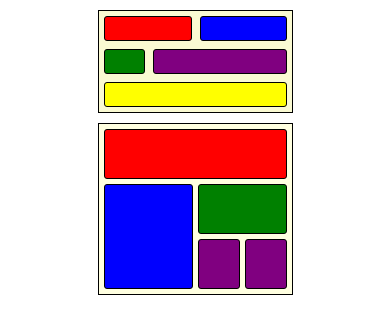
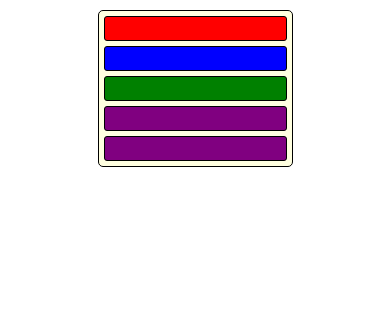
Before and after one commit to Ali-Web-Dev-48135/fsw-100, a plain HTML site: page week5/AssignmentTwo/index.html in a window 390 px wide. Drawn offline with Linux system fonts and the light colour scheme.

Commit message:
FSW-100_Week_6_Flex_Box_02

```diff
--- a/week5/AssignmentTwo/index.html
+++ b/week5/AssignmentTwo/index.html
@@ -15,12 +15,12 @@
         <div class="purple"></div>
         <div class="yellow"></div>
     </div>
-    <div class="grid-container-two">
+    <!-- <div class="grid-container-two">
         <div class="redTwo"></div>
         <div class="blueTwo"></div>
         <div class="greenTwo"></div>
         <div class="purpleTwo"></div>
         <div class="purpleTwo"></div>
-    </div>
+    </div> -->
 </body>
 </html>
--- a/week5/AssignmentTwo/styles.css
+++ b/week5/AssignmentTwo/styles.css
@@ -4,54 +4,9 @@
   box-sizing: border-box;
 }
 
+/* Styles For The Second Image Demonstration */
+@media (min-width: 768px) {
   .grid-container {
-  display: grid;
-  grid-template-areas:
-    "redBox redBox blueBox blueBox"
-    "greenBox purpleBox purpleBox purpleBox"
-    "yellowBox yellowBox yellowBox yellowBox";
-  border: 1px solid black;
-  padding: 5px 5px;
-  grid-gap: 8px;
-  width: 50%;
-  margin: 10px auto;
-  background-color: lightgoldenrodyellow;
-}
-
-.grid-container div {
-  height: 25px;
-  border: 0.5px solid black;
-  border-radius: 3px;
-}
-
-.red {
-  background-color: red;
-  grid-area: redBox;
-}
-
-.blue {
-  background-color: blue;
-  grid-area: blueBox;
-}
-
-.green {
-  background-color: green;
-  grid-area: greenBox;
-}
-
-.purple {
-  background-color: purple;
-  grid-area: purpleBox;
-}
-
-.yellow {
-  background-color: yellow;
-  grid-area: yellowBox;
-}
-
-/* Styles For The Second Image Demonstration */
-
-.grid-container-two {
     display: grid;
     width: 50%;
     margin: 10px auto;
@@ -60,35 +15,141 @@
     grid-template-columns: repeat(4, 1fr);
     padding: 5px 5px;
     grid-gap: 5px;
+    border-radius: 5px;
   }
 
-.grid-container-two div {
+  .grid-container div {
     width: 100%;
-  height: 50px;
     border: 0.5px solid black;
     border-radius: 3px;
   }
 
-.redTwo {
+  .red {
     background-color: red;
+    height: 20px;
+    grid-column-start: 1;
+    grid-column-end: 3;
+  }
+
+  .blue {
+    background-color: blue;
+    grid-column-start: 3;
+    grid-column-end: 5;
+    height: 20px;
+  }
+
+  .green {
+    background-color: green;
+    grid-column-start: 1;
+    grid-column-end: 2;
+    grid-row-start: 2;
+    height: 20px;
+  }
+
+  .purple {
+    background-color: purple;
+    grid-column-start: 2;
+    grid-column-end: 5;
+  }
+  .yellow {
+    background-color: yellow;
+    grid-column-start: 1;
+    grid-column-end: 5;
+    height: 20px;
+  }
+}
+
+@media (max-width: 767px) {
+  .grid-container {
+    display: grid;
+    width: 50%;
+    margin: 10px auto;
+    background-color: lightyellow;
+    border: 1px solid black;
+    grid-template-columns: repeat(4, 1fr);
+    padding: 5px 5px;
+    grid-gap: 5px;
+    border-radius: 5px;
+  }
+
+  .grid-container div {
+    width: 100%;
+    border: 0.5px solid black;
+    border-radius: 3px;
+  }
+
+  .red {
+    background-color: red;
+    height: 25px;
     grid-column: span 4;
   }
 
-.blueTwo {
+  .blue {
     background-color: blue;
-  grid-column-start: 1;
-  grid-column-end: 3;
-  grid-row-start: 2;
-  grid-row-end: 4;
-  height: 100% !important;
+    height: 60px;
+    grid-column: span 2;
+    grid-row: span 2;
   }
 
-.greenTwo {
+  .green {
     background-color: green;
-  grid-column-start: 3;
-  grid-column-end: 5;
+    height: 100%;
+    grid-column: span 2;
   }
 
-.purpleTwo {
+  .yellow,
+  .purple {
     background-color: purple;
+    height: 100%;
   }
+}
+
+@media (max-width: 419px) {
+  .grid-container {
+    width: 50%;
+    margin: 10px auto;
+    background-color: lightyellow;
+    border: 1px solid black;
+    grid-template-columns: repeat(1, 1fr);
+    padding: 5px 5px;
+    grid-gap: 5px;
+    border-radius: 5px;
+  }
+
+  .grid-container div {
+    width: 100%;
+
+    border: 0.5px solid black;
+    border-radius: 3px;
+  }
+
+  .red {
+    background-color: red;
+    height: 25px;
+    grid-column: span 2;
+  }
+
+  .blue {
+    background-color: blue;
+    height: 25px;
+    grid-column: span 2;
+  }
+
+  .green {
+    background-color: green;
+    height: 25px;
+    grid-column: span 2;
+  }
+
+  .yellow {
+    background-color: purple;
+    height: 25px;
+    grid-column: span 2;
+  }
+
+  .purple {
+    background-color: purple;
+    height: 25px;
+    grid-column: span 2;
+  }
+}
--- /dev/null
+++ b/week6/FlexBox_01/style.css
@@ -0,0 +1,85 @@
+* {
+  margin: 0;
+  padding: 0;
+  box-sizing: border-box;
+}
+.flex-container {
+  display: flex;
+  /* width: 100%; */
+  height: auto;
+  max-width: 100%;
+  margin: 15rem 5px;
+  padding: 10px 10px;
+  border: 1px solid black;
+  align-items: center;
+  justify-content: space-between;
+}
+
+.flex-container div {
+  display: flex;
+  align-items: center;
+  justify-content: center;
+  width: 25%;
+  height: 75px;
+  border: 1px solid black;
+  margin: 0px 5px;
+}
+
+.item-1 {
+  transition: background-color 2000ms, transform 100ms, border-radius 100ms,
+    color 100ms ease-in;
+}
+
+.item-1:hover {
+  color: white;
+  border-radius: 3px;
+  background-color: brown;
+  transform: rotate(45deg);
+}
+
+.item-2 {
+  transition: background-color 250ms, box-shadow 900ms ease-out;
+}
+
+.item-2:hover {
+  color: white;
+  background-color: #333;
+  box-shadow: 2px 2px 2px red;
+}
+.item-3 {
+  transition: background-color 2s, color 1000ms, border-radius 1000ms;
+}
+
+.item-3:hover {
+  font-size: 2rem;
+  color: red;
+  border-radius: 50%;
+  background-color: lightblue;
+}
+
+.item-4 {
+  transition: height 250ms ease-in;
+}
+
+.item-4:hover {
+  height: 22px;
+  background-color: aqua;
+}
+.item-6 {
+  transition: 3000ms background-color, flex-shrink 200ms ease-in;
+}
+
+.item-6:hover {
+  flex-shrink: 3;
+  background-color: lightcoral;
+}
+
+.item-5 {
+  transition: 1000ms background-color, color 200ms, font-size 100ms ease-in-out;
+}
+
+.item-5:hover {
+  background-color: darkolivegreen;
+  color: white;
+  font-size: 1.9rem;
+}
```
Also changed, not shown: week6/FlexBox_01/index.html (added, +21 -0 lines). Lines whose indentation alone changed are shown as unchanged.
